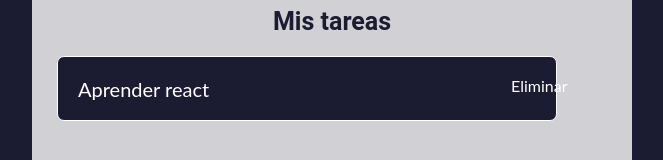
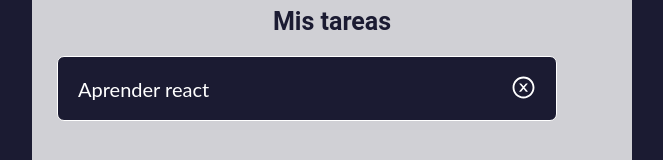
Before and after one commit to DarioCeballoss/React_FreeCodeCamp, a React (Create React App) app in the folder aplicacion-tareas/: page / in a window 1280 px wide. Shown: the part 218-378 px from the top of the page, without its empty margins (308-971 px from the left). Built offline with nearby package versions, Linux system fonts and the light colour scheme; the HTML template or start-up script is replaced by a standard one.

Commit message:
Uso e instalacion de React Icons

```diff
--- a/aplicacion-tareas/package.json
+++ b/aplicacion-tareas/package.json
@@ -8,6 +8,7 @@
     "@testing-library/user-event": "^13.5.0",
     "react": "^18.2.0",
     "react-dom": "^18.2.0",
+    "react-icons": "^4.4.0",
     "react-scripts": "5.0.1",
     "web-vitals": "^2.1.4"
   },
--- a/aplicacion-tareas/src/componente/Tarea.js
+++ b/aplicacion-tareas/src/componente/Tarea.js
@@ -1,5 +1,7 @@
 import React from 'react';
 import '../estilos/Tarea.css';
+import { AiOutlineCloseCircle } from 'react-icons/ai';
+
 
 function Tarea({ texto }) {
     return (
@@ -7,8 +9,8 @@
             <div className='tarea-texto'>
                 {texto}
             </div>
-            <div className='tarea-icono'>
-                Eliminar
+            <div className='tarea-contenedor-iconos'>
+            < AiOutlineCloseCircle className='tarea-icono' />
             </div>
         </div>
     );
```
Also changed, not shown: 1 other file (tests, documents, lock files or other folders).
